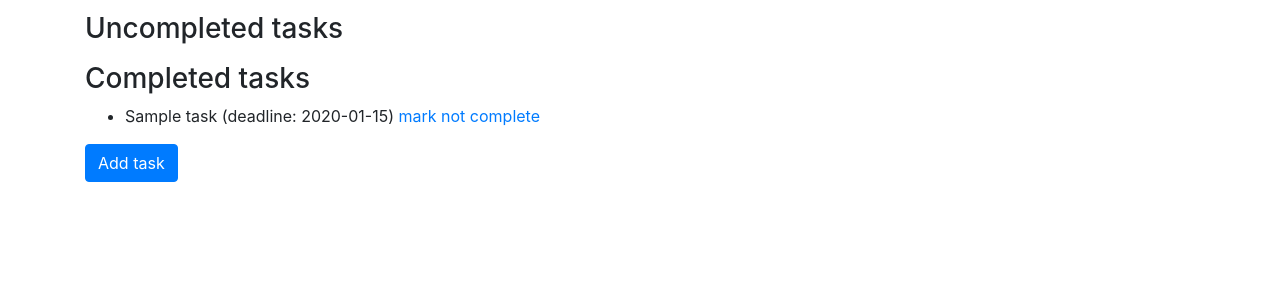
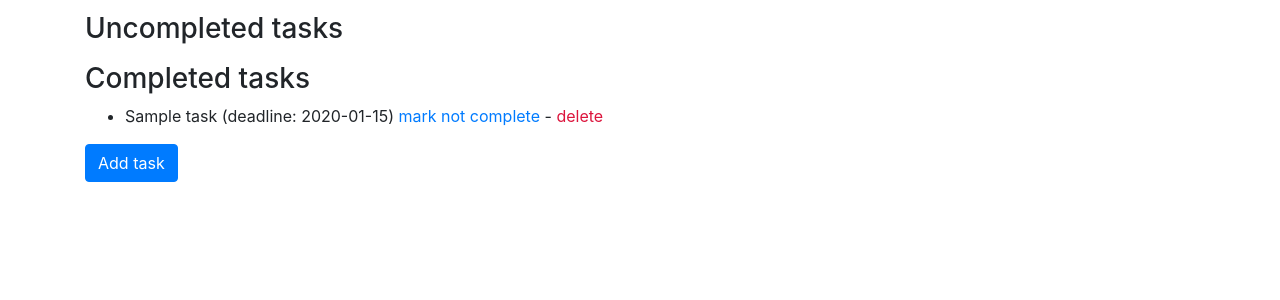
Before and after one commit to ounai/Projectus, a Flask app: page /projects/1/ in a window 1280 px wide. Shown: the part 235-535 px from the top of the page. Run offline with Flask 2, Linux system fonts and the light colour scheme; a user stored in the database is signed in; tables that the repository leaves empty hold one stand-in row (values such as "Sample post"); some libraries are stand-ins or nearby versions.

Commit message:
ability to delete tasks

```diff
--- a/application/projects/views.py
+++ b/application/projects/views.py
@@ -140,3 +140,16 @@ def tasks_toggle_complete(project_id, task_id):
         db.session.commit()
 
     return redirect(url_for("projects_view", project_id = project_id))
+
+@app.route("/projects/<project_id>/tasks/<task_id>/delete")
+@login_required
+def tasks_delete(project_id, task_id):
+    project = Project.query.get(project_id)
+    task = Task.query.get(task_id)
+
+    if project.account_id == current_user.id and task.project_id == project.id:
+        Task.query.filter_by(id = task_id).delete()
+
+        db.session.commit()
+
+    return redirect(url_for("projects_view", project_id = project_id))
--- a/application/templates/projects/view.html
+++ b/application/templates/projects/view.html
@@ -22,6 +22,8 @@
           <li>
             {{ task.name }} (deadline: {{ task.deadline }})
             <a href="{{ url_for('tasks_toggle_complete', project_id = project.id, task_id = task.id) }}">mark complete</a>
+            <span> - </span>
+            <a style="color: crimson;" href="{{ url_for('tasks_delete', project_id = project.id, task_id = task.id) }}">delete</a>
           </li>
         {% endif %}
       {% endfor %}
@@ -36,6 +38,8 @@
           <li>
             {{ task.name }} (deadline: {{ task.deadline }})
             <a href="{{ url_for('tasks_toggle_complete', project_id = project.id, task_id = task.id) }}">mark not complete</a>
+            <span> - </span>
+            <a style="color: crimson;" href="{{ url_for('tasks_delete', project_id = project.id, task_id = task.id) }}">delete</a>
           </li>
         {% endif %}
       {% endfor %}
```
